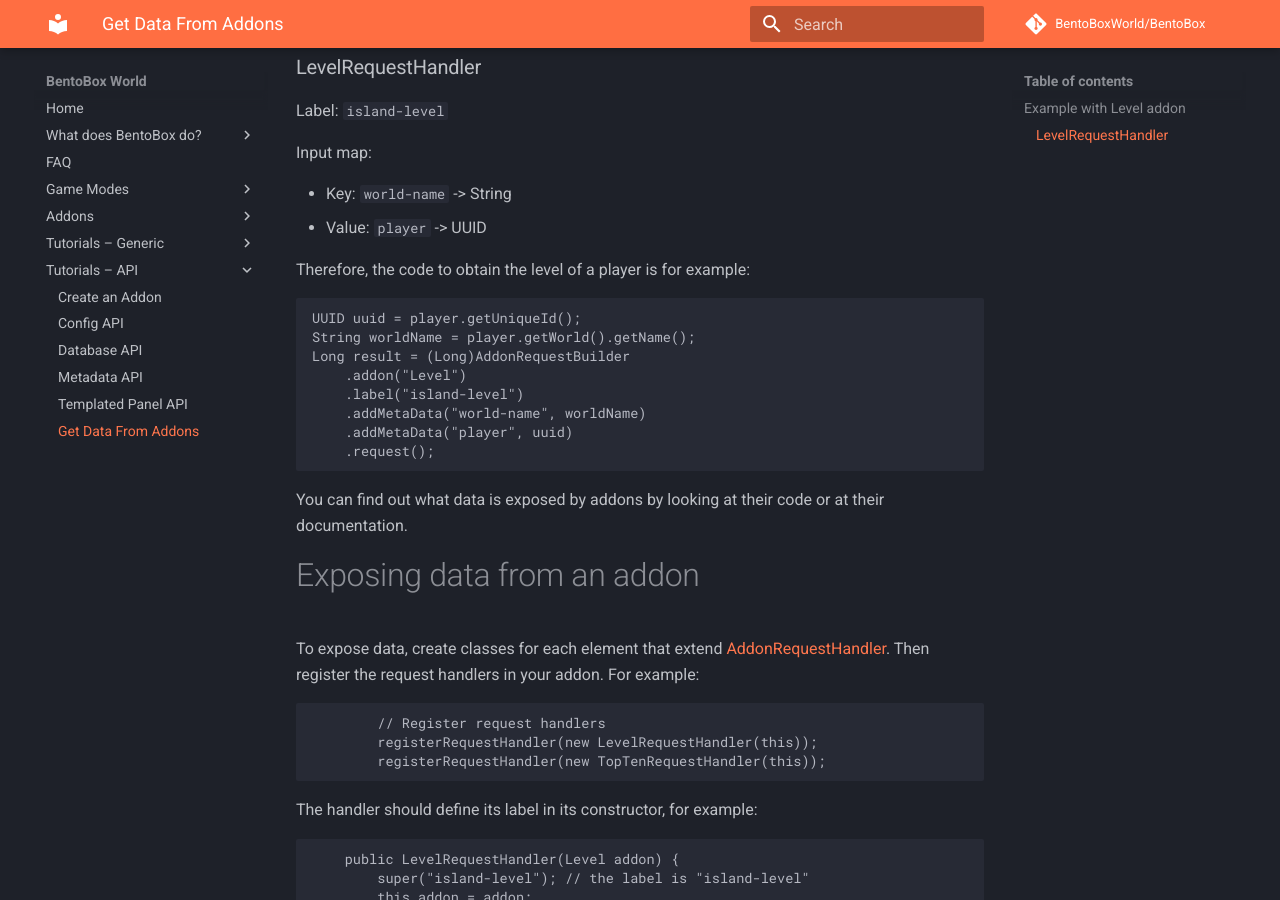
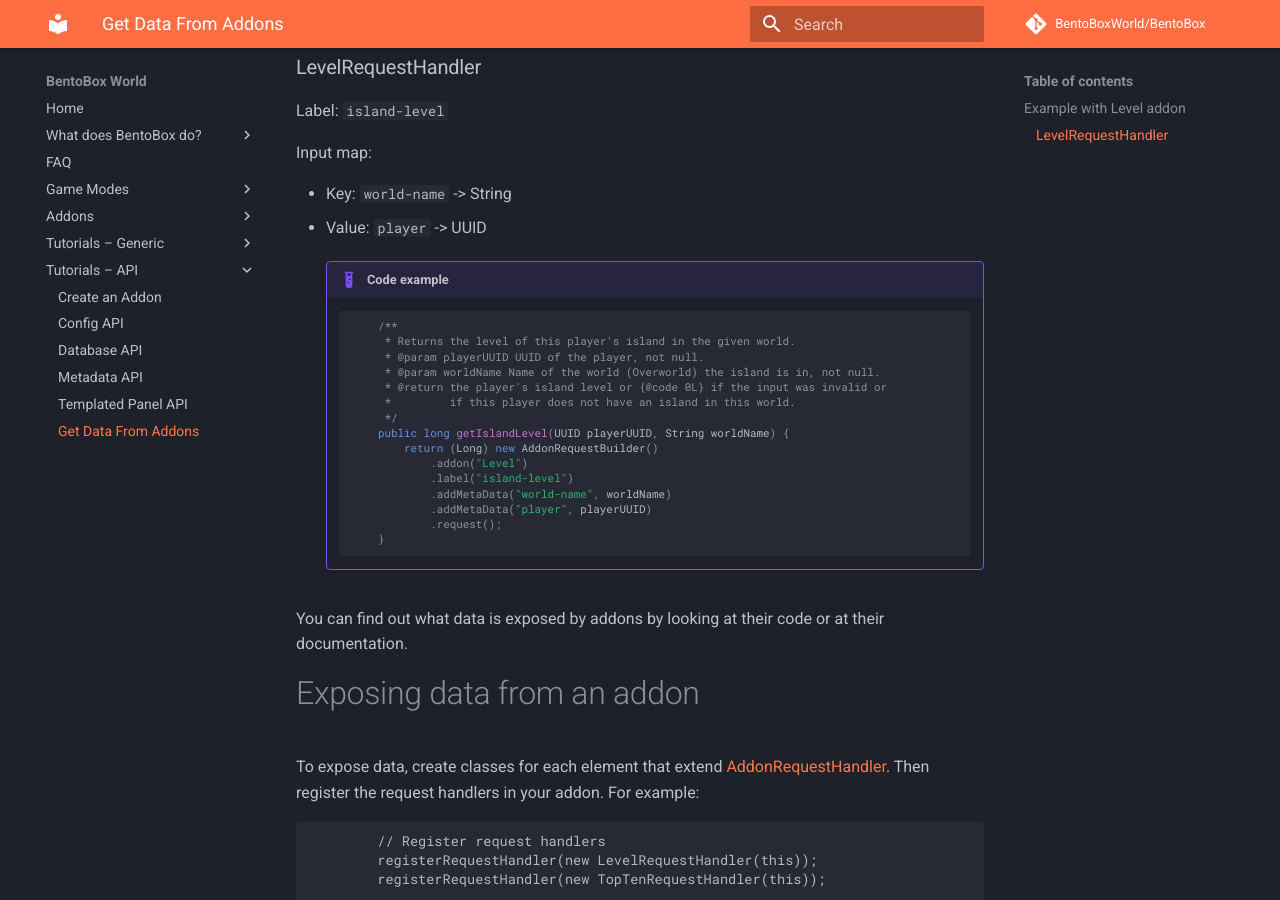
Before and after one commit to BentoBoxWorld/docs, an MkDocs documentation site: the page built from docs/BentoBox/Request-Handler-API---How-plugins-can-get-data-from-addons.md, in a window 1280 px wide and 900 px high, scrolled down 404 px. Built offline with MkDocs 1.6.1 and Material for MkDocs 9.7.7, drawn with Linux system fonts in a browser that asks for light colours; comment, search, counter and statistics services are not loaded.

Commit message:
Update the example code with working island level get (#28)

````diff
--- a/docs/BentoBox/Request-Handler-API---How-plugins-can-get-data-from-addons.md
+++ b/docs/BentoBox/Request-Handler-API---How-plugins-can-get-data-from-addons.md
@@ -14,18 +14,24 @@ Input map:
 * Key: `world-name` -> String
 * Value: `player` -> UUID
 
-Therefore, the code to obtain the level of a player is for example:
-
-```
-UUID uuid = player.getUniqueId();
-String worldName = player.getWorld().getName();
-Long result = (Long)AddonRequestBuilder
-    .addon("Level")
-    .label("island-level")
-    .addMetaData("world-name", worldName)
-    .addMetaData("player", uuid)
-    .request();
-```
+    !!! example "Code example"
+        ```java
+            /**
+             * Returns the level of this player's island in the given world.
+             * @param playerUUID UUID of the player, not null.
+             * @param worldName Name of the world (Overworld) the island is in, not null.
+             * @return the player's island level or {@code 0L} if the input was invalid or
+             *         if this player does not have an island in this world.
+             */
+            public long getIslandLevel(UUID playerUUID, String worldName) {
+                return (Long) new AddonRequestBuilder()
+                    .addon("Level")
+                    .label("island-level")
+                    .addMetaData("world-name", worldName)
+                    .addMetaData("player", playerUUID)
+                    .request();
+            }
+        ```
 
 You can find out what data is exposed by addons by looking at their code or at their documentation.
 
````
